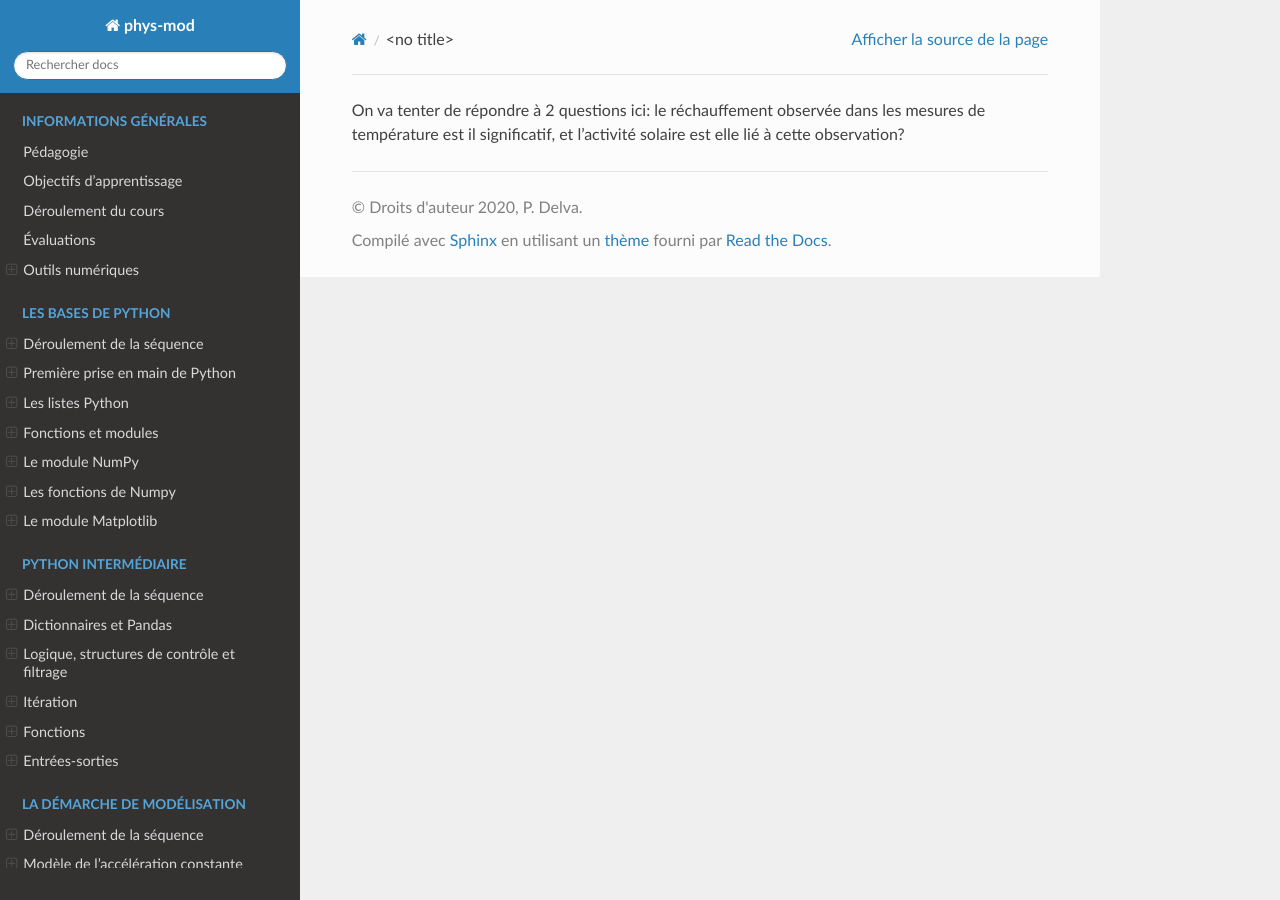
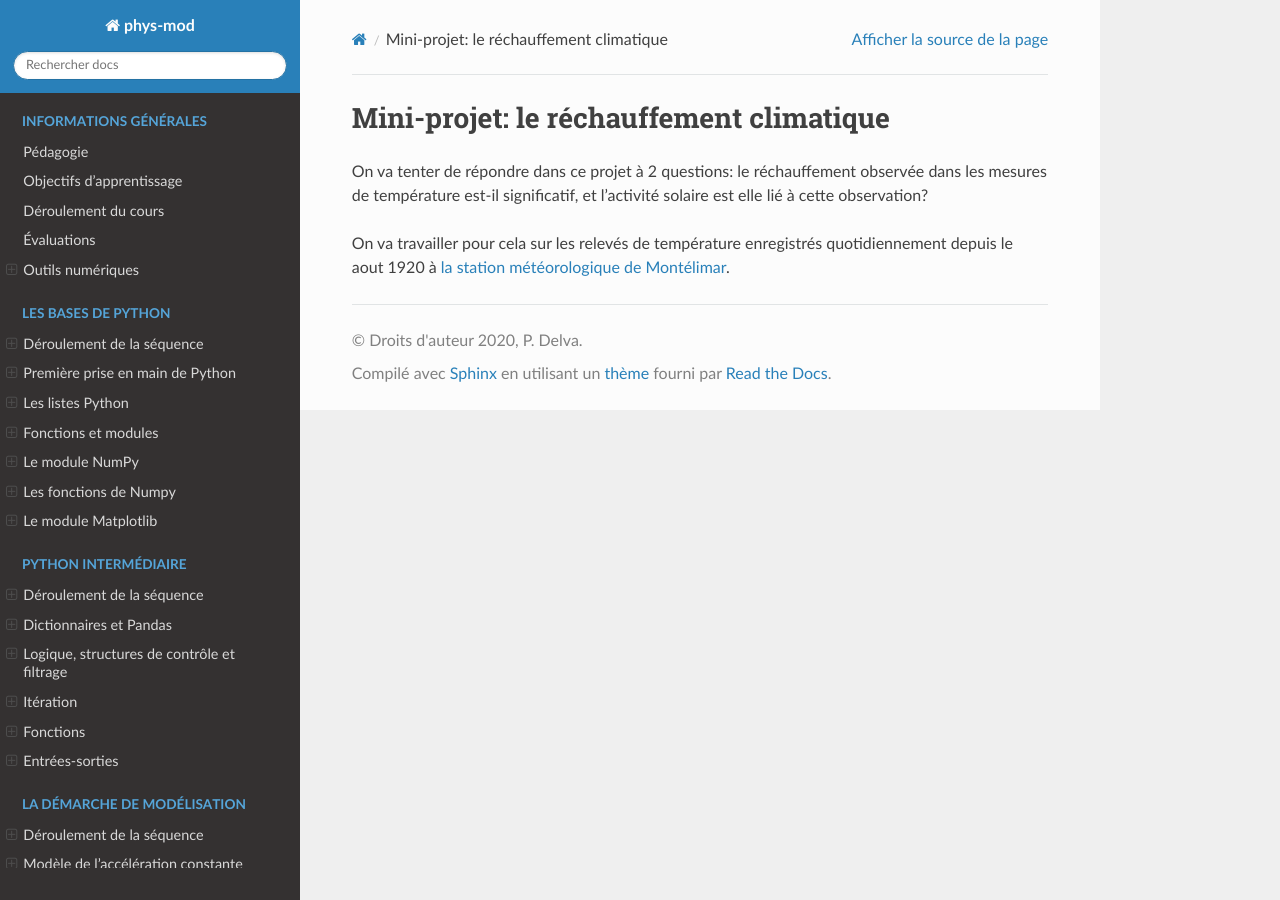
Before and after one commit to phys-mod/site, a Sphinx documentation site: the page built from source/sequences/05-ajustement-modele/rechauffement_climatique.rst, in a window 1280 px wide. Built offline with Sphinx 7.4.7 and the Read the Docs theme 2.0.0, drawn with Linux system fonts in a browser that asks for light colours.

Commit message:
Update rechauffement_climatique.rst

```diff
--- a/source/sequences/05-ajustement-modele/rechauffement_climatique.rst
+++ b/source/sequences/05-ajustement-modele/rechauffement_climatique.rst
@@ -1,2 +1,8 @@
 
-On va tenter de répondre à 2 questions ici: le réchauffement observée dans les mesures de température est il significatif, et l'activité solaire est elle lié à cette observation?
+========================
+Mini-projet: le réchauffement climatique
+========================
+
+On va tenter de répondre dans ce projet à 2 questions: le réchauffement observée dans les mesures de température est-il significatif, et l'activité solaire est elle lié à cette observation?
+
+On va travailler pour cela sur les relevés de température enregistrés quotidiennement depuis le aout 1920 à `la station météorologique de Montélimar <https://donneespubliques.meteofrance.fr/metadonnees_publiques/fiches/fiche_26198001.pdf>`_.
```
